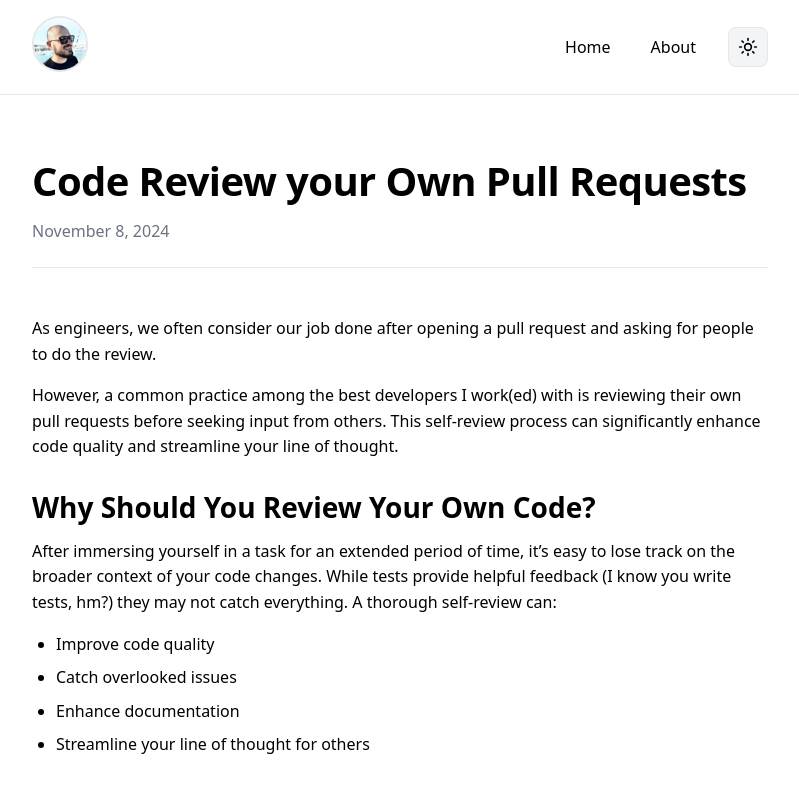
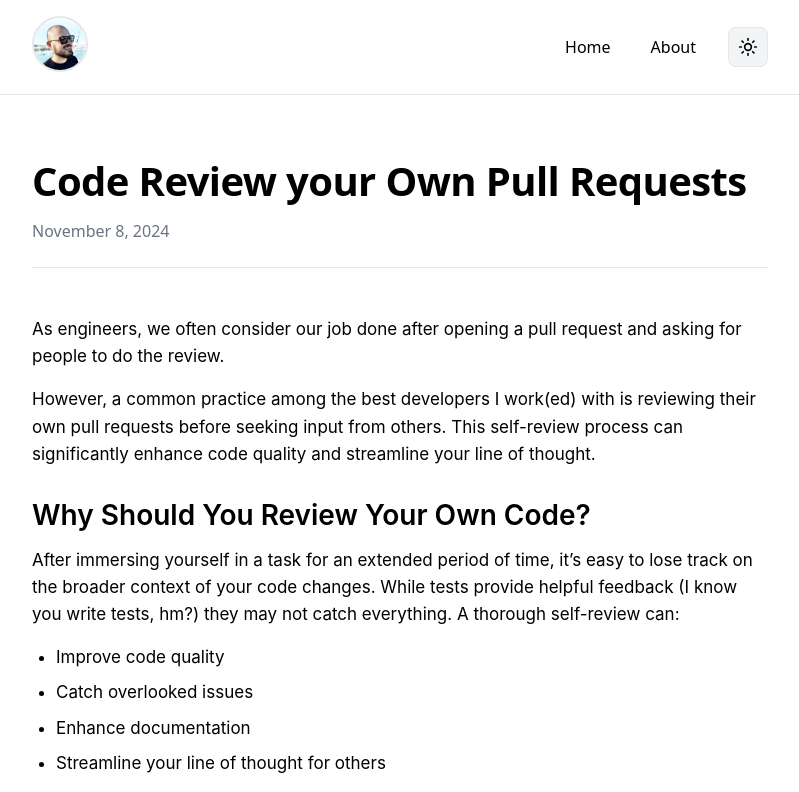
Before and after one commit to helderberto/helderberto.com, a Next.js app: page /posts/code-review-your-own-pull-requests in a window 1280 px wide. Shown: the top 792 px of the page, without its empty margins (240-1039 px from the left). Built offline with nearby package versions, Linux system fonts and the light colour scheme.

Commit message:
Improve post fonts

```diff
--- a/src/app/globals.css
+++ b/src/app/globals.css
@@ -28,6 +28,7 @@
   /* Typography */
   --font-family: ui-sans-serif, system-ui, sans-serif, "Apple Color Emoji", "Segoe UI Emoji", "Segoe UI Symbol", "Noto Color Emoji";
   --font-family-mono: ui-monospace, "SF Mono", "Cascadia Code", "Roboto Mono", Consolas, "Courier New", monospace;
+  --font-family-reading: -apple-system, BlinkMacSystemFont, "Segoe UI", Roboto, "Helvetica Neue", Arial, "Noto Sans", sans-serif, "Apple Color Emoji", "Segoe UI Emoji", "Segoe UI Symbol", "Noto Color Emoji";
 
   /* Font Sizes */
   --font-size-xs: 0.75rem; /* 12px */
@@ -42,6 +43,7 @@
 
   /* Content Typography - Optimized for readability */
   --font-size-body: 1rem; /* 16px - main content */
+  --font-size-body-reading: 1.0625rem; /* 17px - optimized for reading */
   --font-size-body-sm: 0.875rem; /* 14px - secondary content */
   --font-size-caption: 0.75rem; /* 12px - captions, metadata */
 
--- a/src/app/posts/[slug]/page.module.css
+++ b/src/app/posts/[slug]/page.module.css
@@ -12,7 +12,8 @@
 }
 
 .content {
-  font-size: var(--font-size-body);
+  font-family: var(--font-family-reading);
+  font-size: var(--font-size-body-reading);
   line-height: var(--line-height-body-relaxed);
   max-width: none;
 }
@@ -57,7 +58,8 @@
 }
 
 .markdownContent p {
-  font-size: var(--font-size-body);
+  font-family: var(--font-family-reading);
+  font-size: var(--font-size-body-reading);
   line-height: var(--line-height-body-relaxed);
   margin-bottom: 1rem;
   color: var(--foreground);
@@ -65,7 +67,8 @@
 
 .markdownContent ul,
 .markdownContent ol {
-  font-size: var(--font-size-body);
+  font-family: var(--font-family-reading);
+  font-size: var(--font-size-body-reading);
   line-height: var(--line-height-body-relaxed);
   margin: 1rem 0;
   padding-left: 1.5rem;
@@ -99,12 +102,13 @@
 }
 
 .markdownContent blockquote {
+  font-family: var(--font-family-reading);
   border-left: 4px solid var(--primary);
   padding-left: 1.5rem;
   margin: 1.5rem 0;
   font-style: italic;
   color: var(--muted-foreground);
-  font-size: var(--font-size-body);
+  font-size: var(--font-size-body-reading);
   line-height: var(--line-height-body-relaxed);
 }
 
```
